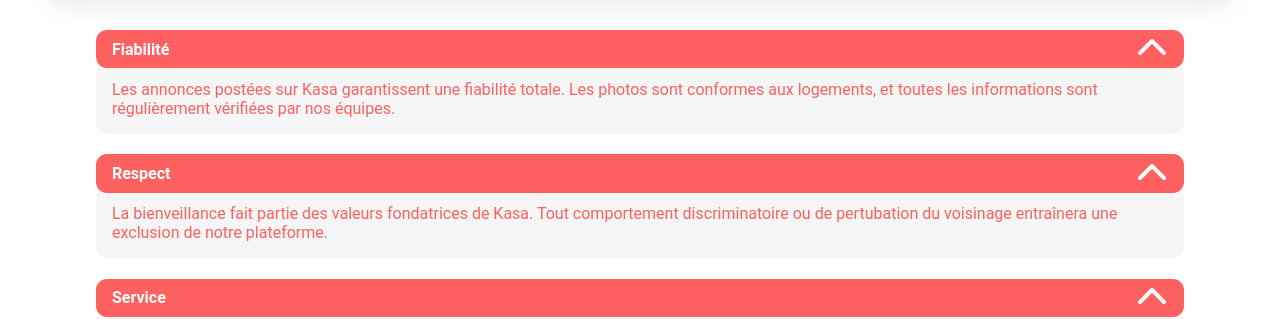
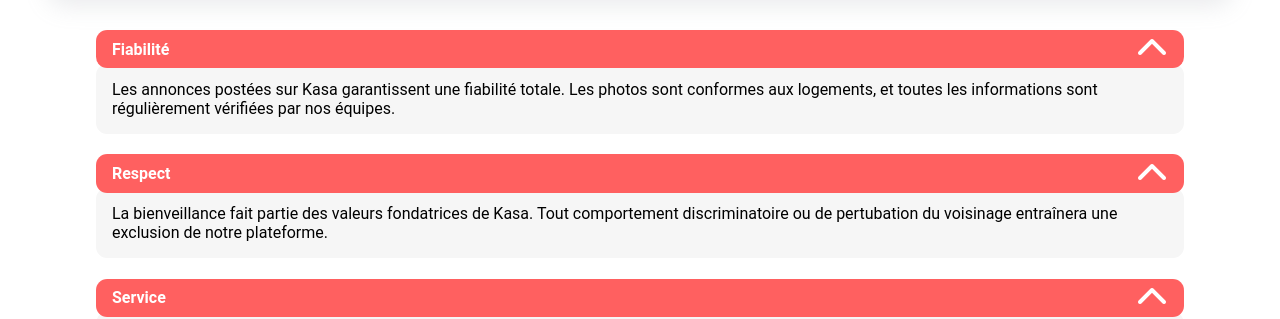
Before and after one commit to Kangili/P8KASA, a React (Vite) app: page /about in a window 1280 px wide. Shown: the part 446-765 px from the top of the page. Built offline with nearby package versions, Linux system fonts and the light colour scheme.

Commit message:
mise à jour

```diff
--- a/src/components/DescriptionPanel.css
+++ b/src/components/DescriptionPanel.css
@@ -25,7 +25,7 @@
   background-color: #F6F6F6;
   padding: 1rem;
   border-radius: 0.7rem;
-  color:#ff6060;
+  color:black;
   margin: 0;
   position: relative;
   top: -0.3rem;
```
